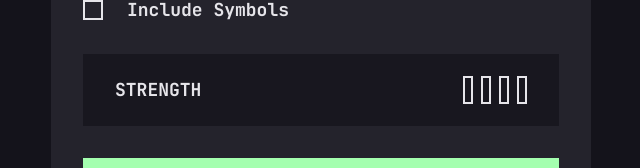
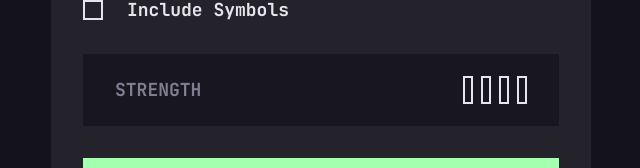
Before and after one commit to ZZ83/react-password-generator-app, a React (Vite) app: page / in a window 1280 px wide. Shown: the part 572-740 px from the top of the page, without its empty margins (319-959 px from the left). Built offline with nearby package versions, Linux system fonts and the light colour scheme.

Commit message:
Fix strength header text color

```diff
--- a/src/components/App.jsx
+++ b/src/components/App.jsx
@@ -65,7 +65,7 @@ function App() {
                         />
                         <Checkboxes handleCheckboxChange={handleCheckboxChange} />
                         <section className="mb-4 flex h-14 items-center justify-between bg-gray-700 px-4 md:mb-8 md:h-[4.5rem] md:px-8">
-                            <h2 className="mt-0.5 text-300 xs:mt-0 xs:text-400 md:text-500">STRENGTH</h2>
+                            <h2 className="mt-0.5 text-300 text-gray-500 xs:mt-0 xs:text-400 md:text-500">STRENGTH</h2>
                             <PasswordStrengthMeter password={password} />
                         </section>
                         <GeneratePasswordButton generatePassword={generatePassword} />
```
